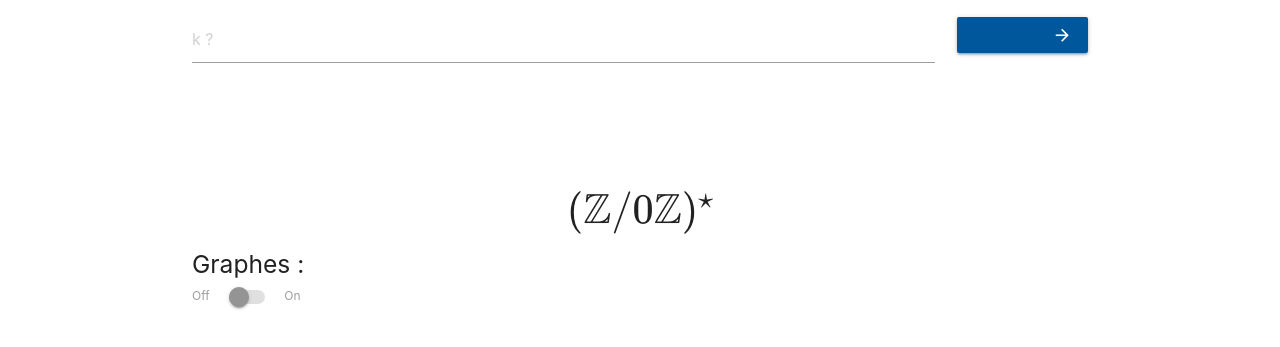
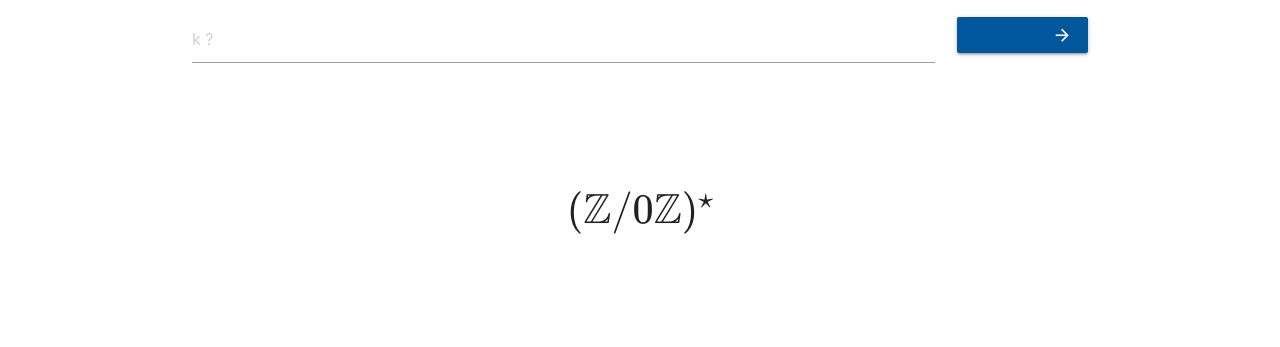
Before and after one commit to jeannoent/Algorithmique-des-groupes-, a plain HTML site: page decomposition.html in a window 1280 px wide. Shown: the part 253-600 px from the top of the page. Drawn offline with nearby package versions, Linux system fonts and the light colour scheme; a script that the page names is missing.

Commit message:
pour les abrutis

```diff
--- a/decomposition.html
+++ b/decomposition.html
@@ -65,16 +65,6 @@
         </div>
         <h4 class="center rsh4"><span id="star_latex"></span><span
                 id="star_result"></span></h4>
-        <h5>Graphes :
-            <div class="switch">
-                <label>
-                    Off
-                    <input disabled id="star_graphe_checkbox" type="checkbox">
-                    <span class="lever"></span>
-                    On
-                </label>
-            </div>
-        </h5>
     </div>
 </div>
 
```
